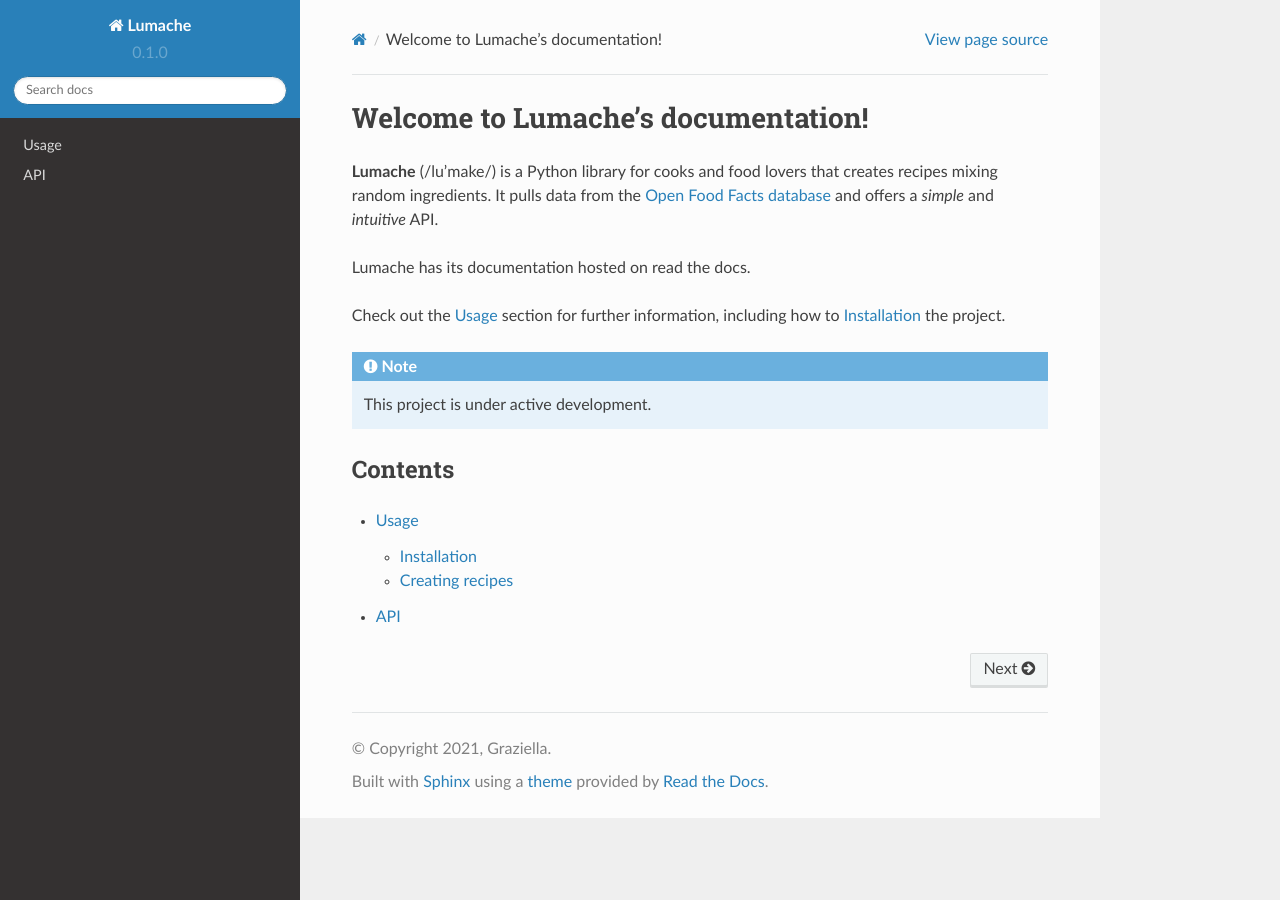
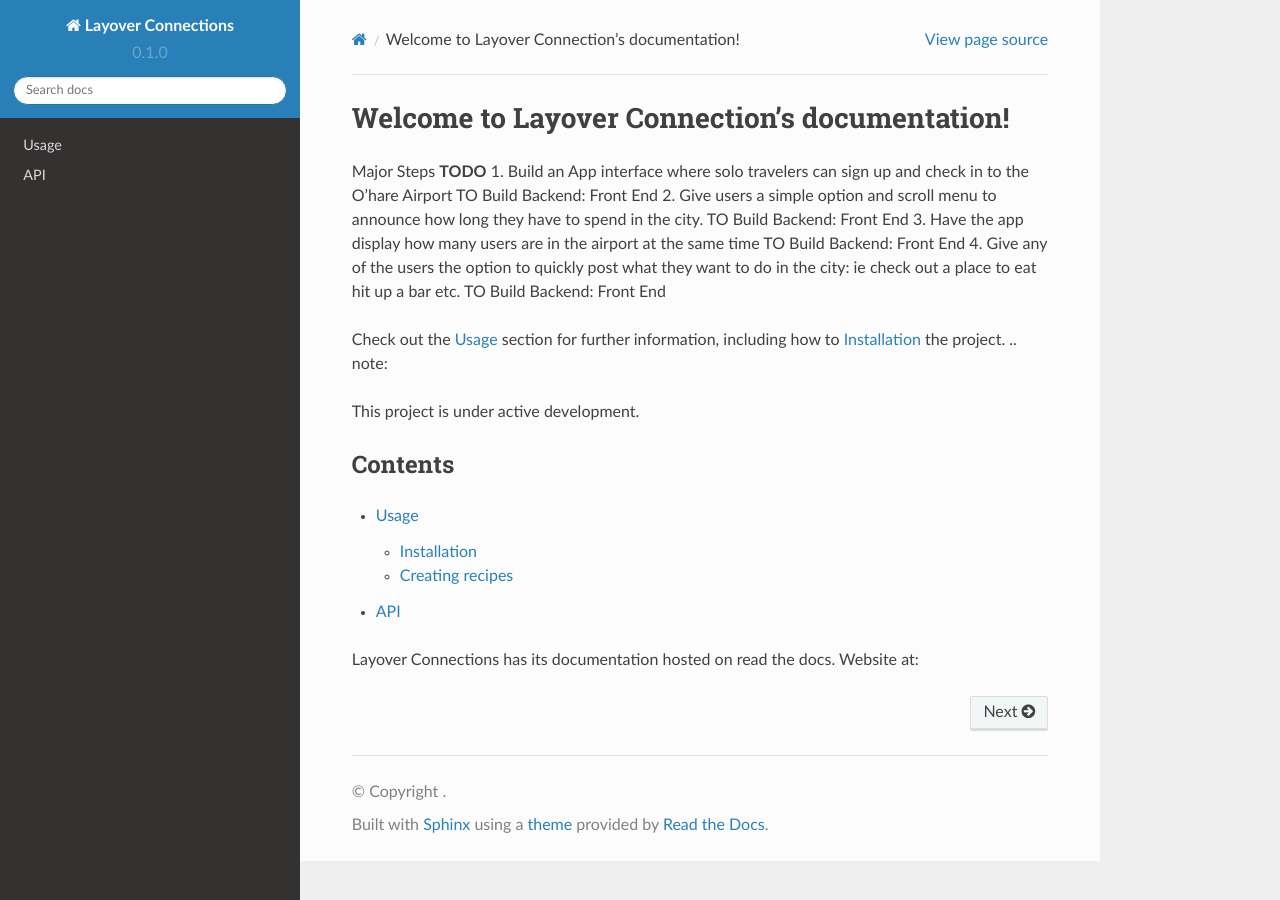
Before and after one commit to alejamora04/Layover-Connections, a Sphinx documentation site: the page built from docs/source/index.rst, in a window 1280 px wide. Built offline with Sphinx 7.4.7 and the Read the Docs theme 2.0.0, drawn with Linux system fonts in a browser that asks for light colours.

Commit message:
Simplified the default documentation.

```diff
--- a/docs/source/api.rst
+++ b/docs/source/api.rst
@@ -4,4 +4,4 @@
 .. autosummary::
    :toctree: generated
 
-   lumache
+Layover Connections
--- a/docs/source/conf.py
+++ b/docs/source/conf.py
@@ -2,9 +2,7 @@
 
 # -- Project information
 
-project = 'Lumache'
-copyright = '2021, Graziella'
-author = 'Graziella'
+project = 'Layover Connections'
 
 release = '0.1'
 version = '0.1.0'
--- a/docs/source/index.rst
+++ b/docs/source/index.rst
@@ -1,19 +1,31 @@
-Welcome to Lumache's documentation!
+Welcome to Layover Connection's documentation!
 ===================================
 
-**Lumache** (/lu'make/) is a Python library for cooks and food lovers
-that creates recipes mixing random ingredients.
-It pulls data from the `Open Food Facts database <https://world.openfoodfacts.org/>`_
-and offers a *simple* and *intuitive* API.
+Major Steps
+**TODO**
+1. Build an App interface where solo travelers can sign up and check in to the O'hare Airport
+TO Build
+Backend:
+Front End
+2. Give users a simple option and scroll menu to announce how long they have to spend in the city.
+TO Build
+Backend:
+Front End
+3. Have the app display how many users are in the airport at the same time
+TO Build
+Backend:
+Front End
+4. Give any of the users the option to quickly post what they want to do in the city: ie check out a place to eat hit up a bar etc.
+TO Build
+Backend:
+Front End
 
-Lumache has its documentation hosted on read the docs.
 
 Check out the :doc:`usage` section for further information, including
 how to :ref:`installation` the project.
-
 .. note::
 
-   This project is under active development.
+This project is under active development.
 
 Contents
 --------
@@ -22,3 +34,6 @@
 
    usage
    api
+
+Layover Connections has its documentation hosted on read the docs.
+Website at:
--- a/docs/source/usage.rst
+++ b/docs/source/usage.rst
@@ -6,11 +6,12 @@
 Installation
 ------------
 
-To use Lumache, first install it using pip:
+#TODO
+Add Usage instructions
 
 .. code-block:: console
 
-   (.venv) $ pip install lumache
+   (.venv) $ pip install layover_connections
 
 Creating recipes
 ----------------
--- /dev/null
+++ b/layover_connections.py
@@ -0,0 +1,4 @@
+"""
+Lumache - Python library for cooks and food lovers.
+Format the Python Code that will go into the app here.
+"""
--- a/pyproject.toml
+++ b/pyproject.toml
@@ -3,6 +3,6 @@
 build-backend = "flit_core.buildapi"
 
 [project]
-name = "lumache"
-authors = [{name = "Graziella", email = "graziella@lumache"}]
+name = "Layover Connections"
+authors = [{name = "Alejandro", "Danish", email = "Insert Email here"}]
 dynamic = ["version", "description"]
```
Also changed, not shown: lumache.py (deleted, +0 -23 lines), 1 other file.
